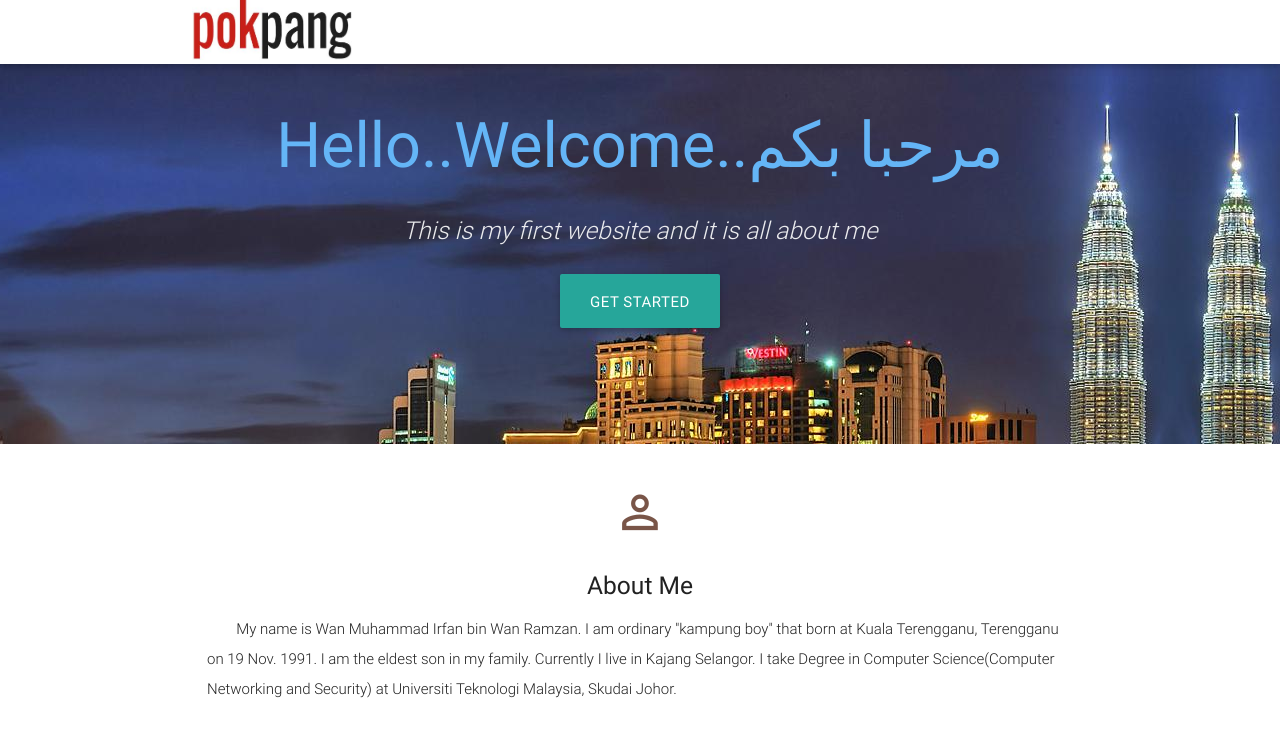
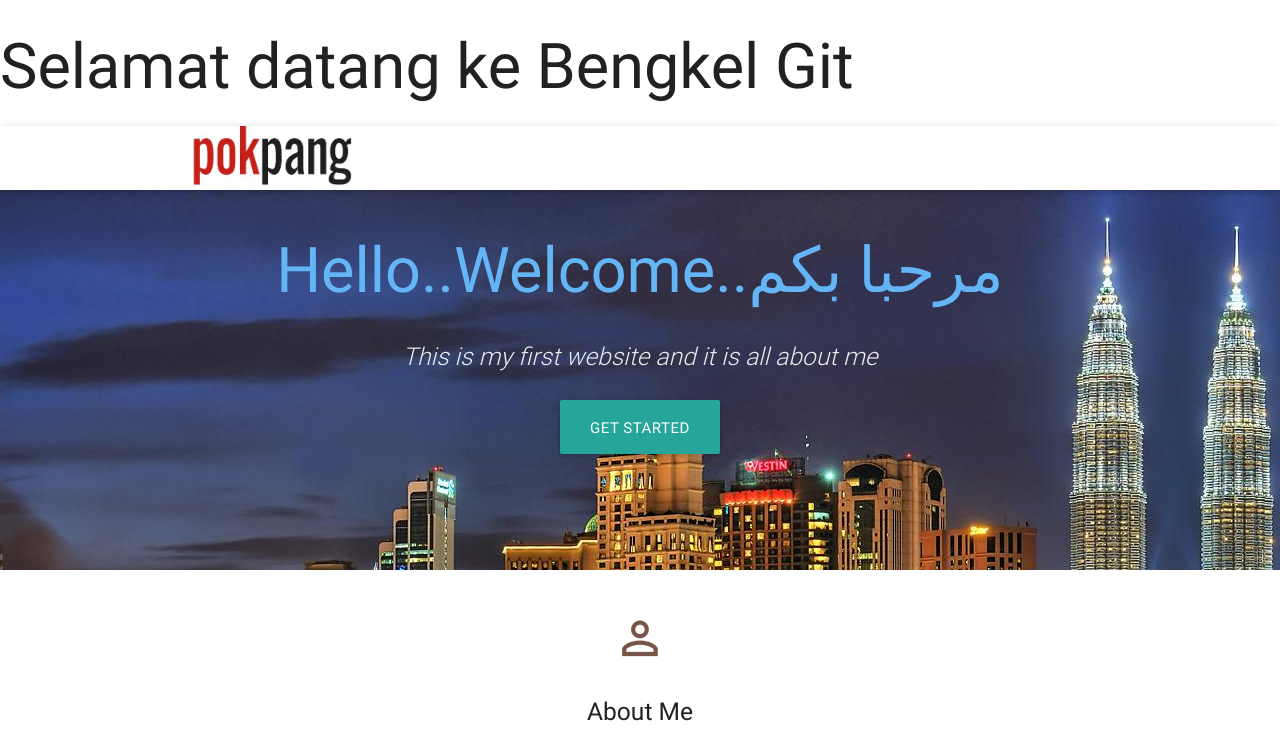
Before and after one commit to khaliqqq/bengkel-git-nef-jomweb-2015-crack-version, a plain HTML site: page index.html in a window 1280 px wide. Shown: the top 737 px of the page. Drawn offline with nearby package versions, Linux system fonts and the light colour scheme.

Commit message:
New Changes

```diff
--- a/index.html
+++ b/index.html
@@ -13,6 +13,8 @@
   <link href="http://cdn.materialdesignicons.com/1.1.70/css/materialdesignicons.min.css" rel="stylesheet"/>
 </head>
 <body>
+  <h1>Selamat datang ke Bengkel Git</h1>
+
   <nav class="white" role="navigation">
     <div class="nav-wrapper container">
       <a id="logo-container" href="#" class="brand-logo"><img src="asset/pokpang.jpg" alt="Unsplashed background img 1" width="160px" height="60px"></a>
```
Also changed, not shown: favicon.ico (added).
